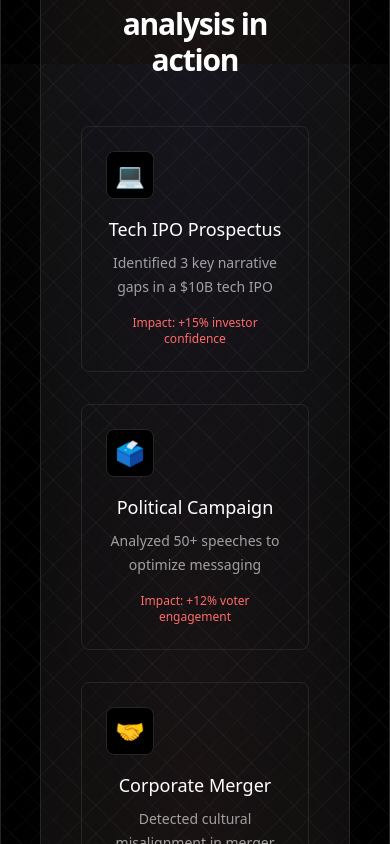
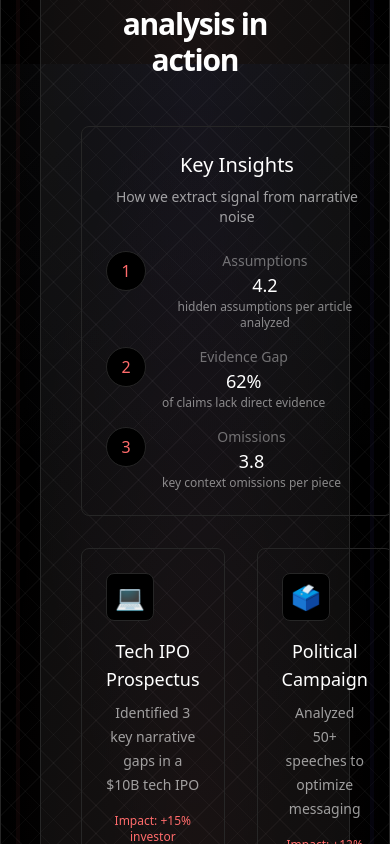
Before and after one commit to M4G3LL4N0/CxNTRADICT, a Next.js app: page / in a window 390 px wide. Shown: the part 5000-5844 px from the top of the page. Built offline with nearby package versions, Linux system fonts and the light colour scheme.

Commit message:
autobuilder micro-cycle for cxntradict

```diff
--- a/src/app/page.tsx
+++ b/src/app/page.tsx
@@ -24,7 +24,11 @@ export default function HomePage() {
         </div>
 
         <div className="mx-auto max-w-7xl px-6 py-20">
-          <div className="rounded-2xl border border-white/10 bg-white/5 p-10">
+          <div className="rounded-2xl border border-white/10 bg-white/5 p-10 overflow-hidden">
+            <div className="absolute inset-0 opacity-5">
+              <div className="absolute left-0 top-0 w-1 bg-[var(--color-accent)] h-full"></div>
+              <div className="absolute right-0 top-0 w-1 bg-[var(--color-secondary)] h-full"></div>
+            </div>
             <div className="mx-auto max-w-5xl text-center">
               <div className="mb-4 text-xs uppercase tracking-[0.24em] text-white/40">
                 Methodology
@@ -129,7 +133,45 @@ export default function HomePage() {
               <h2 className="text-3xl font-semibold tracking-[-0.04em] text-white">
                 Real-world narrative analysis in action
               </h2>
-              <div className="mt-12 grid gap-8 md:grid-cols-2 lg:grid-cols-3">
+              <div className="mt-12 grid gap-8 md:grid-cols-2 lg:grid-cols-4">
+                <div className="group relative col-span-2">
+                  <div className="absolute -inset-1 rounded-lg bg-gradient-to-r from-[var(--color-accent)] to-[var(--color-secondary)] opacity-0 blur transition group-hover:opacity-10" />
+                  <div className="relative h-full rounded-lg border border-white/10 p-6 gradient-border">
+                    <h3 className="text-xl font-medium text-white">Key Insights</h3>
+                    <p className="mt-2 text-sm text-white/60">How we extract signal from narrative noise</p>
+
+                    <div className="mt-6 grid gap-4">
+                      {[
+                        {
+                          metric: "Assumptions",
+                          value: "4.2",
+                          description: "hidden assumptions per article analyzed"
+                        },
+                        {
+                          metric: "Evidence Gap",
+                          value: "62%",
+                          description: "of claims lack direct evidence"
+                        },
+                        {
+                          metric: "Omissions",
+                          value: "3.8",
+                          description: "key context omissions per piece"
+                        }
+                      ].map((item, index) => (
+                        <div key={index} className="flex items-start gap-4">
+                          <div className="flex-shrink-0 h-10 w-10 rounded-full border border-white/10 bg-black flex items-center justify-center text-[var(--color-accent)]">
+                            {index + 1}
+                          </div>
+                          <div>
+                            <p className="text-sm text-white/40">{item.metric}</p>
+                            <p className="font-medium text-lg text-white">{item.value}</p>
+                            <p className="text-xs text-white/50">{item.description}</p>
+                          </div>
+                        </div>
+                      ))}
+                    </div>
+                  </div>
+                </div>
                 {[
                   {
                     title: "Tech IPO Prospectus",
```
Also changed, not shown: 1 other file (tests, documents, lock files or other folders).
